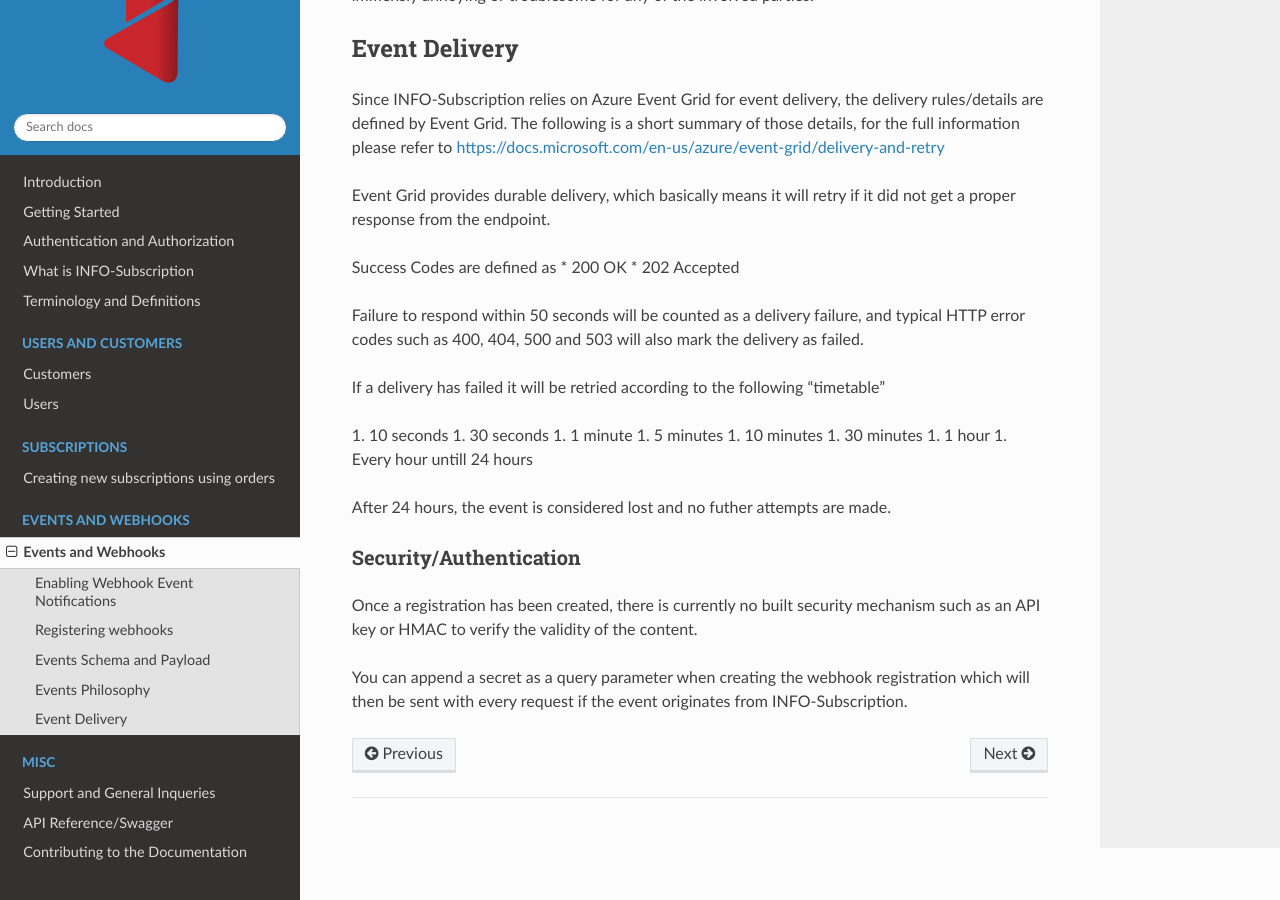
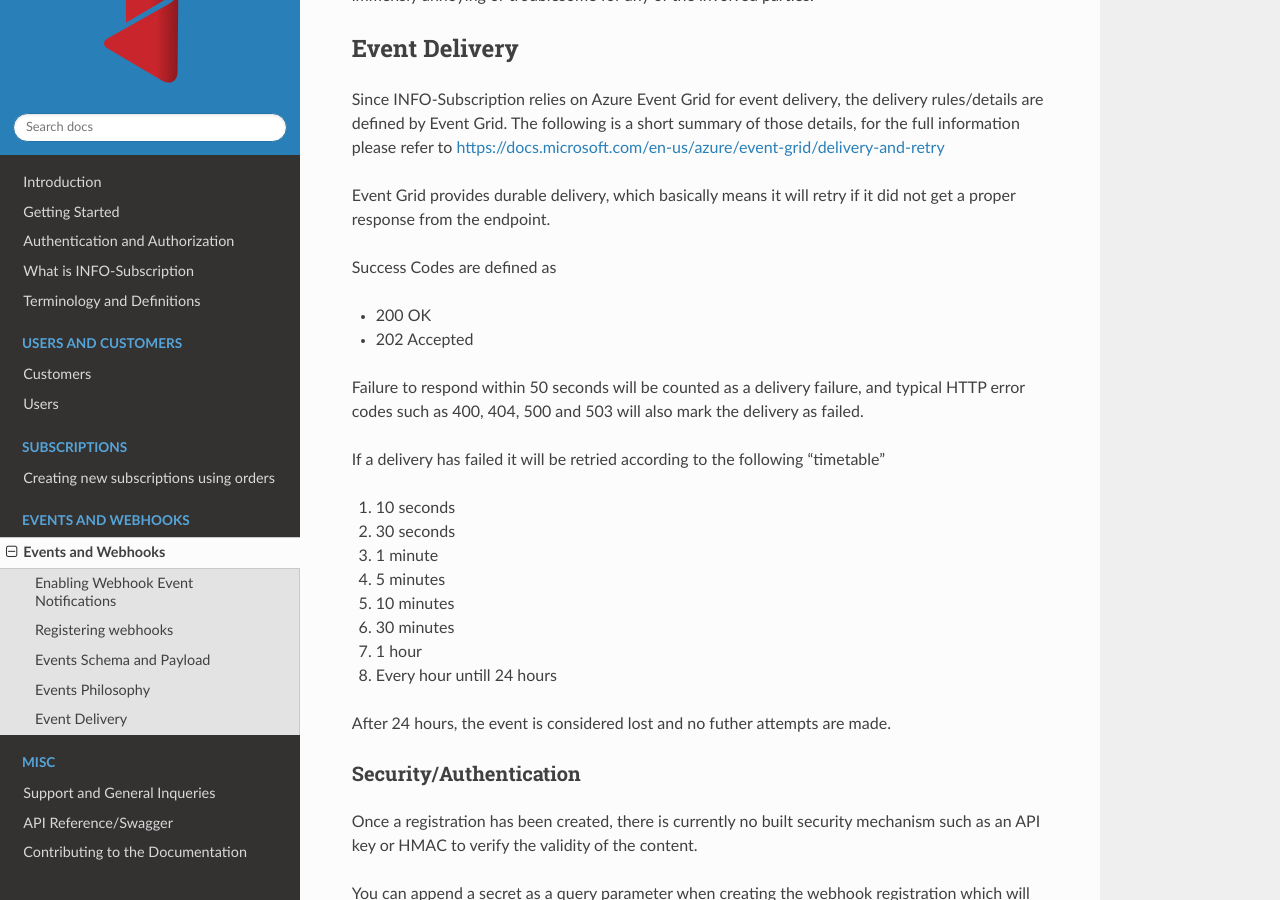
Before and after one commit to infosoftas/info-subscription-doc, a Sphinx documentation site: the page built from source/events/events-introduction.rst, in a window 1280 px wide and 900 px high, scrolled down 4872 px. Built offline with Sphinx 7.4.7 and the Read the Docs theme 2.0.0, drawn with Linux system fonts in a browser that asks for light colours; formulas are drawn with MathJax 3.

Commit message:
Changed some layout stuff

```diff
--- a/source/events/events-introduction.rst
+++ b/source/events/events-introduction.rst
@@ -199,6 +199,7 @@ The following is a short summary of those details, for the full information plea
 Event Grid provides durable delivery, which basically means it will retry if it did not get a proper response from the endpoint.
 
 Success Codes are defined as
+
 * 200 OK
 * 202 Accepted
 
@@ -206,14 +207,14 @@ Failure to respond within 50 seconds will be counted as a delivery failure, and
 
 If a delivery has failed it will be retried according to the following "timetable"
 
-1. 10 seconds
-1. 30 seconds
-1. 1 minute
-1. 5 minutes
-1. 10 minutes
-1. 30 minutes
-1. 1 hour
-1. Every hour untill 24 hours
+#. 10 seconds
+#. 30 seconds
+#. 1 minute
+#. 5 minutes
+#. 10 minutes
+#. 30 minutes
+#. 1 hour
+#. Every hour untill 24 hours
 
 After 24 hours, the event is considered lost and no futher attempts are made.
 
```
Also changed, not shown: other parts of source/events/events-introduction.rst (+1 -1 lines).
